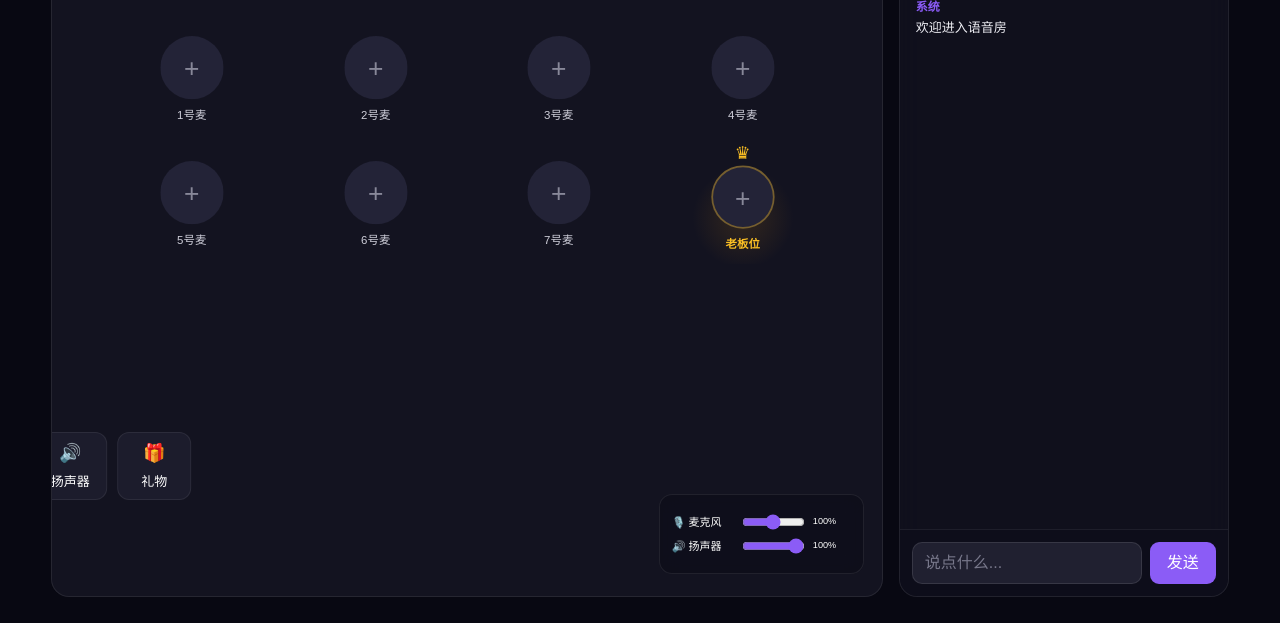
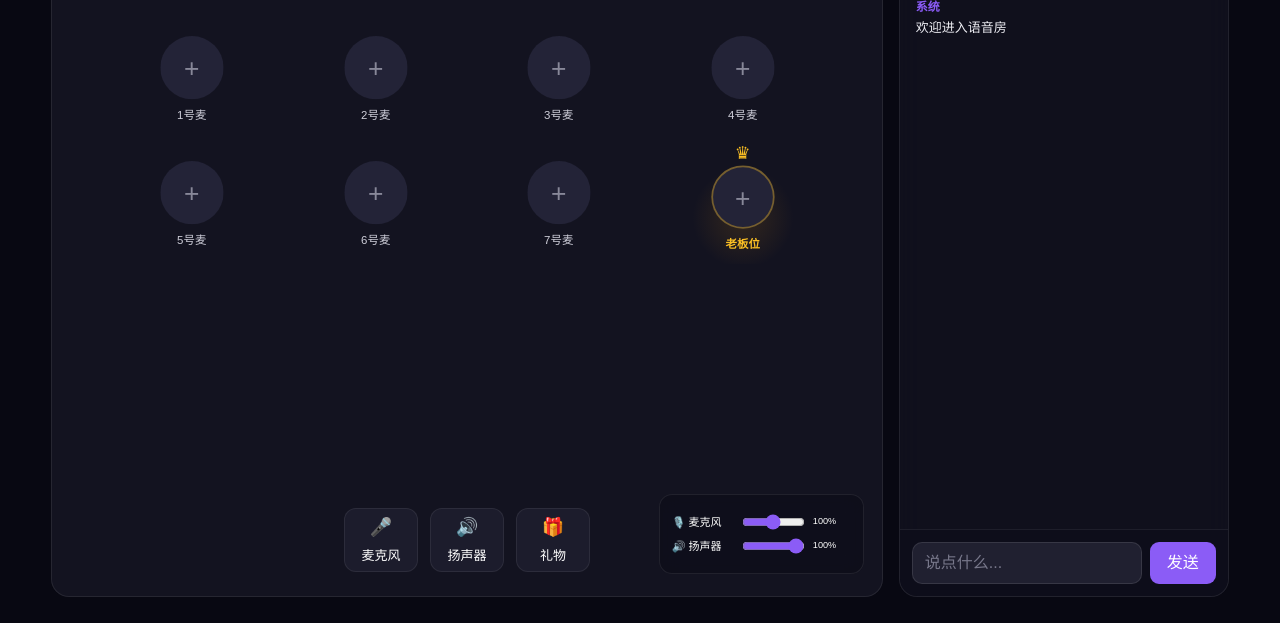
Before and after one commit to seanlee87-cmd/yz-voice, a website with bundled scripts: page room.html in a window 1280 px wide. Shown: the part 179-802 px from the top of the page. Built offline with nearby package versions, Linux system fonts and the light colour scheme; no server answers.

```diff
--- a/style.css
+++ b/style.css
@@ -3712,6 +3712,71 @@
     position: static !important;
 }
 
+/* =====================================================
+   DESKTOP ROOM CONTROLS FIX
+   电脑端：麦克风 / 扬声器 / 礼物
+   ===================================================== */
+
+@media (min-width: 769px) {
+
+    .room-controls {
+        position: absolute !important;
+
+        left: 50% !important;
+        right: auto !important;
+        bottom: 24px !important;
+
+        transform: translateX(-50%) !important;
+
+        width: auto !important;
+
+        margin: 0 !important;
+        padding: 0 !important;
+
+        display: flex !important;
+        flex-direction: row !important;
+        justify-content: center !important;
+        align-items: center !important;
+
+        gap: 12px !important;
+
+        z-index: 50 !important;
+    }
+
+    .control-button {
+        position: relative !important;
+
+        width: 74px !important;
+        min-width: 74px !important;
+        height: 64px !important;
+
+        margin: 0 !important;
+
+        display: flex !important;
+        flex-direction: column !important;
+        justify-content: center !important;
+        align-items: center !important;
+
+        gap: 5px !important;
+    }
+
+    #mic-button,
+    #speaker-button,
+    #gift-button {
+        position: relative !important;
+
+        left: auto !important;
+        right: auto !important;
+        top: auto !important;
+        bottom: auto !important;
+
+        transform: none !important;
+
+        margin: 0 !important;
+    }
+
+}
+
 /* =========================
    手机
    ========================= */
```
